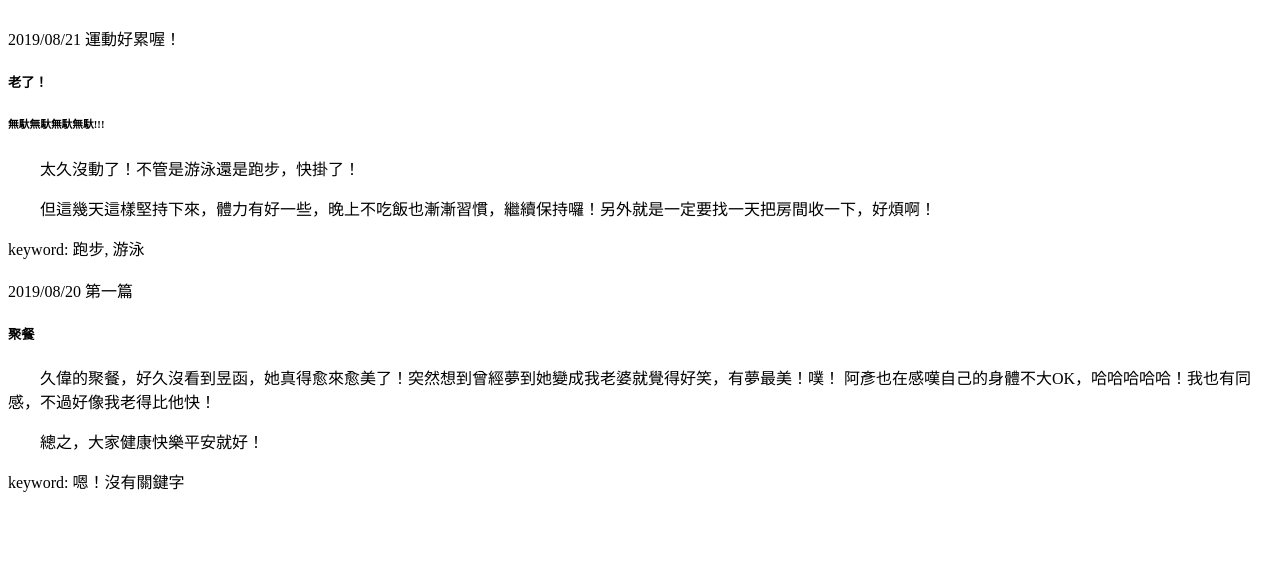
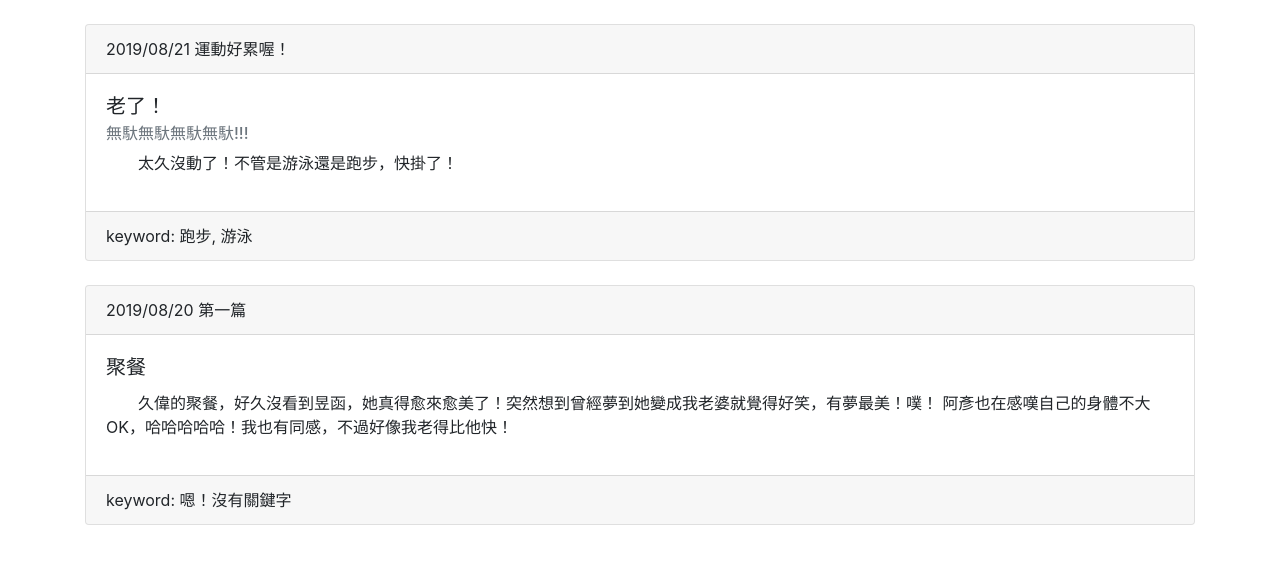
Before and after one commit to paiyuliu/BoyBlog, a plain HTML site: page BoyDairy/dairy.html in a window 1280 px wide. Drawn offline with Linux system fonts and the light colour scheme; the site is published under a folder, as on GitHub Pages, so addresses that start at the root find nothing.

Commit message:
修正dairy.html 相關js及css

```diff
--- a/BoyDairy/dairy.html
+++ b/BoyDairy/dairy.html
@@ -9,15 +9,15 @@
     <meta name="viewport" content="width=device-width, initial-scale=1.0">
     <meta http-equiv="X-UA-Compatible" content="ie=edge">
     <!-- reset css version of html5 -->
-    <link rel="stylesheet" href="/css/reset.css">
+    <link rel="stylesheet" href="../css/reset.css">
     <!-- Bootstrap CSS CDN -->
-    <link rel="stylesheet" href="/bootstrap-4/css/bootstrap.min.css" />
+    <link rel="stylesheet" href="../bootstrap-4/css/bootstrap.min.css" />
     <!-- jQuery CDN -->
-    <script src="/bootstrap-4/js/jquery-3.2.1.min.js"></script>
+    <script src="../bootstrap-4/js/jquery-3.2.1.min.js"></script>
     <!-- Bootstrap Js CDN -->
-    <script src="/bootstrap-4/js/bootstrap.min.js"></script>
+    <script src="../bootstrap-4/js/bootstrap.min.js"></script>
     <!-- 放進font awesome CSS -->
-    <link rel="stylesheet" href="/css/all.css" />
+    <link rel="stylesheet" href="../css/all.css" />
     <title>日記</title>
     <style>
         .card p {
```
